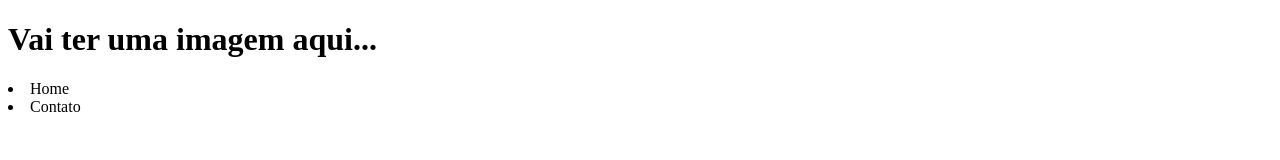
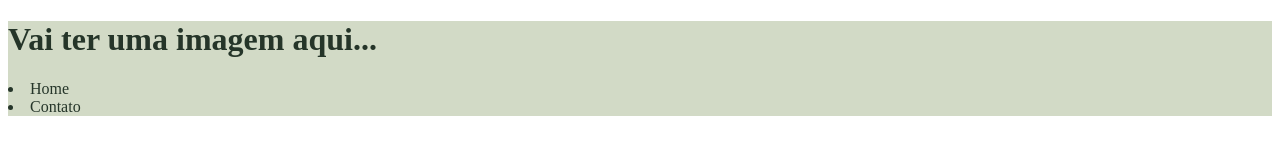
Before and after one commit to amykinha/Macarr-o-raivoso, a plain HTML site: page index.html in a window 1280 px wide. Drawn offline with Linux system fonts and the light colour scheme.

Commit message:
style.css

```diff
--- a/style.css
+++ b/style.css
@@ -1,3 +1,4 @@
-header{
-    background-color: D2DAC6;
+header {
+    background-color: #D2DAC6;
+    color: #253529;
 }
```
